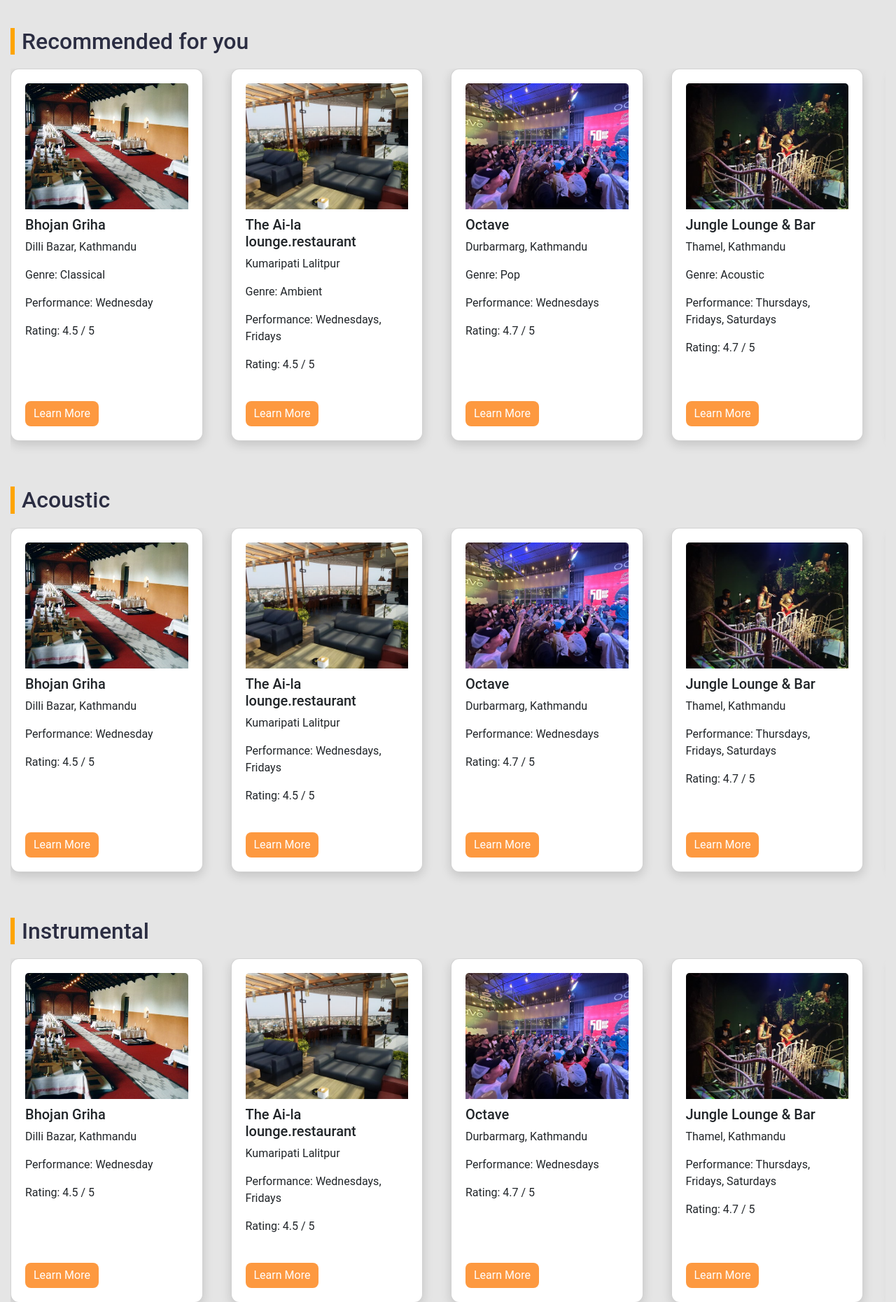
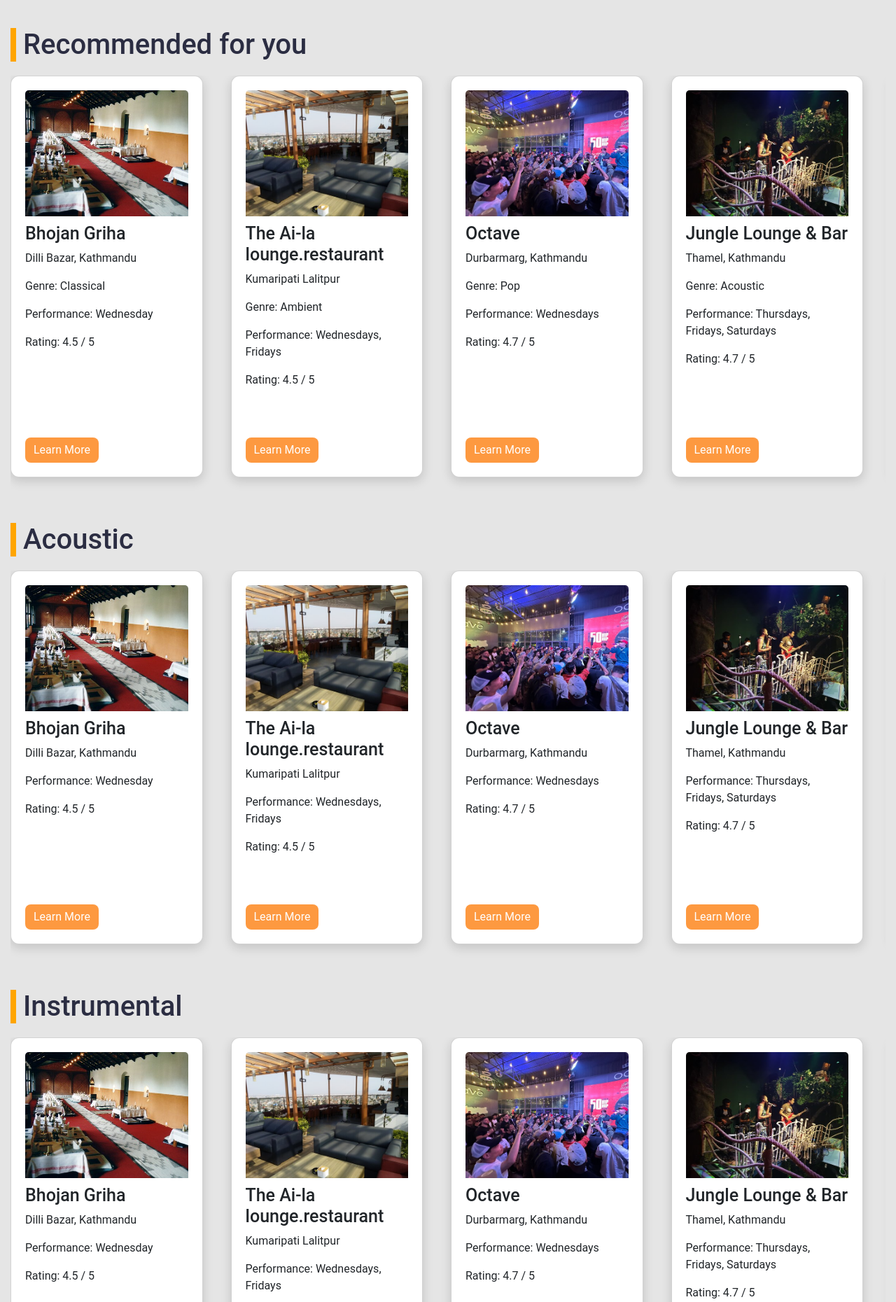
Before and after one commit to Tricch/LMRR, a Django app: page /dashboard in a window 1280 px wide. Shown: the part 79-1939 px from the top of the page at 70% size. Run offline with Django 5.2, Linux system fonts and the light colour scheme; a user stored in the database is signed in; data comes from the database, SQL or seed files in the repository; both versions use the stored data as it was after the commit.

Commit message:
mycommit

```diff
--- a/static/css/style.css
+++ b/static/css/style.css
@@ -196,7 +196,7 @@ body {
 
 /* Cards */
 .rec-title{
-  border-left: 6px solid orange;
+  border-left: 8px solid orange;
   padding-left: 10px;
 }
 
@@ -236,7 +236,7 @@ body {
 }
 
 .card .card-title {
-  font-size: 20px;
+  font-size: 25px;
 }
 
 .card .card-content {
--- a/templates/dashboard.html
+++ b/templates/dashboard.html
@@ -21,7 +21,7 @@ body {
     margin: 0 auto;
 }
 h2 {
-    font-size: 32px;
+    font-size: 40px;
     margin: 40px 0 20px;
 }
 
```
Also changed, not shown: db.sqlite3.
